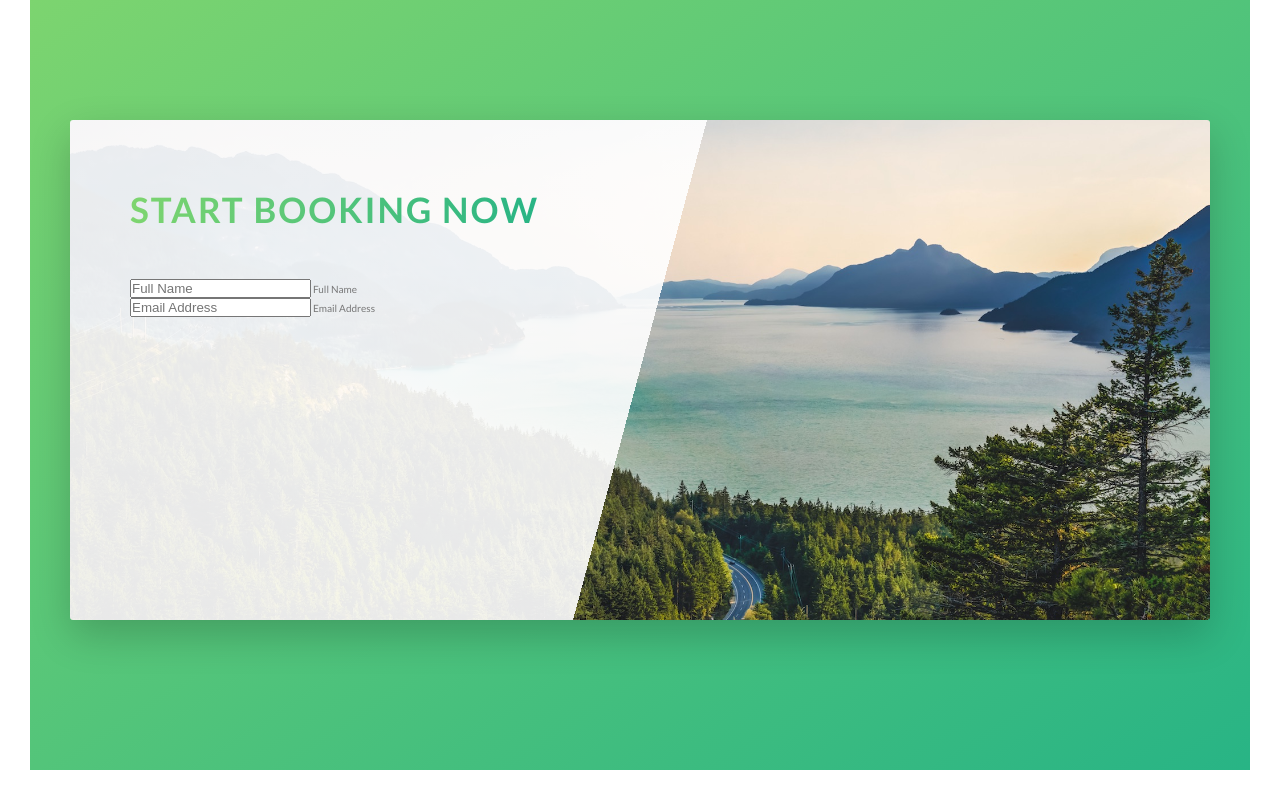
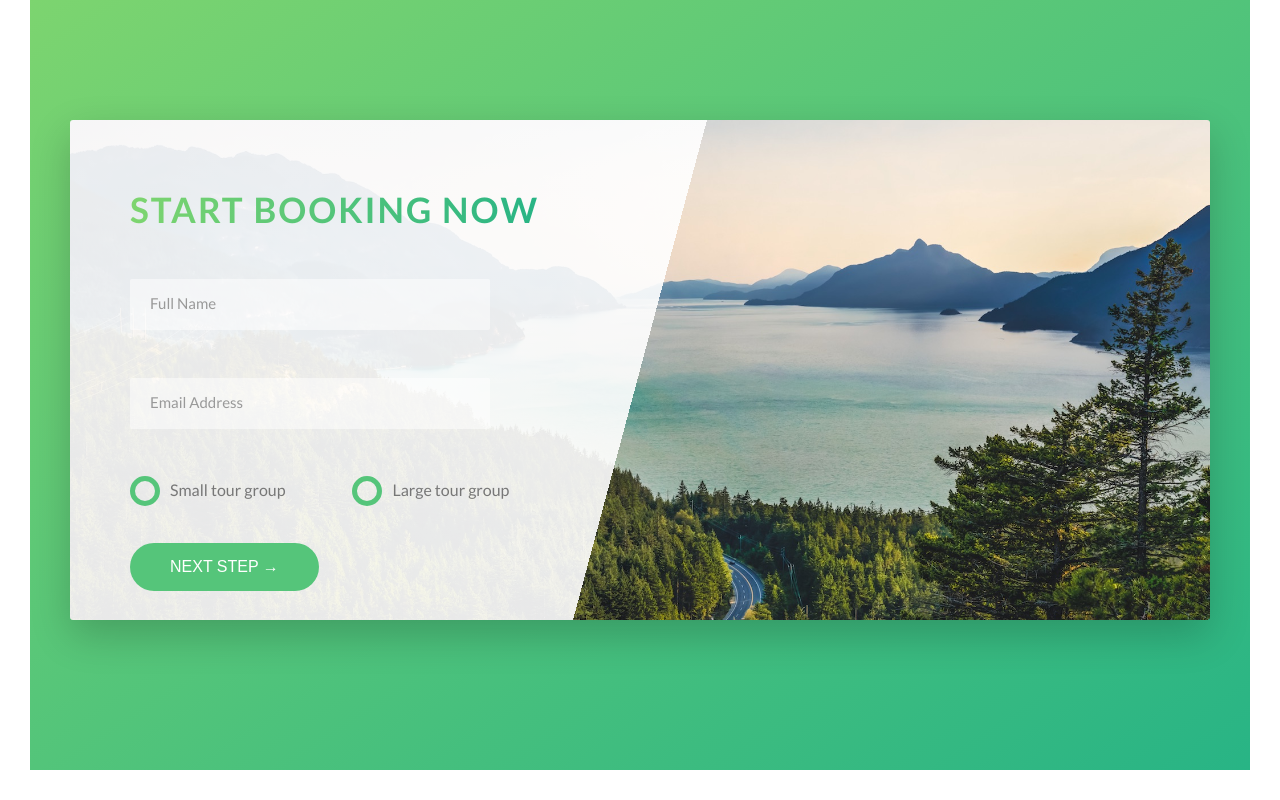
Before and after one commit to TheVanillaBean/natours-legacy, a website: page index.html in a window 1280 px wide. Shown: the part 4535-5335 px from the top of the page. Drawn offline with Linux system fonts and the light colour scheme.

Commit message:
Complete booking section

```diff
--- a/index.html
+++ b/index.html
@@ -284,6 +284,29 @@
                                     <input type="email" class="form__input" placeholder="Email Address" id="email" required>
                                     <label for="email" class="form__label">Email Address</label>
                                 </div>
+
+
+                                <div class="form__group u-margin-bottom-medium">
+                                    <div class="form__radio-group">
+                                        <input type="radio" class="form__radio-input" id="small" name="size">
+                                        <label for="small" class="form__radio-label">
+                                            <span class="form__radio-button"></span>
+                                            Small tour group
+                                        </label>
+                                    </div>
+
+                                    <div class="form__radio-group">
+                                        <input type="radio" class="form__radio-input" id="large" name="size">
+                                        <label for="large" class="form__radio-label">
+                                            <span class="form__radio-button"></span>
+                                            Large tour group
+                                        </label>
+                                    </div>
+                                </div>
+
+                                <div class="form__group">
+                                    <button class="btn btn--green">Next step &rarr;</button>
+                                </div>
                             </form>
                         </div>
                     </div>
--- a/sass/abstracts/_variables.scss
+++ b/sass/abstracts/_variables.scss
@@ -11,7 +11,10 @@ $color-tertiary-dark: #5643fa;
 
 $color-grey-light-1: #f7f7f7;
 $color-grey-light-2: #eee;
+
 $color-grey-dark: #777;
+$color-grey-dark-2: #999;
+
 $color-white: #fff;
 $color-black: #000;
 
--- a/sass/base/_utilities.scss
+++ b/sass/base/_utilities.scss
@@ -1,8 +1,8 @@
-.u-center-text { text-align: center; }
+.u-center-text { text-align: center !important; }
 
-.u-margin-bottom-big { margin-bottom: 8rem; }
-.u-margin-bottom-medium { margin-bottom: 4rem; }
-.u-margin-bottom-small { margin-bottom: 1.5rem; }
+.u-margin-bottom-big { margin-bottom: 8rem !important; }
+.u-margin-bottom-medium { margin-bottom: 4rem !important; }
+.u-margin-bottom-small { margin-bottom: 1.5rem !important; }
 
-.u-margin-top-huge { margin-top: 10rem; }
-.u-margin-top-big { margin-top: 8rem; }
+.u-margin-top-huge { margin-top: 10rem !important; }
+.u-margin-top-big { margin-top: 8rem !important; }
--- a/sass/components/_button.scss
+++ b/sass/components/_button.scss
@@ -1,4 +1,5 @@
 .btn {
+    &,
     &:link,
     &:visited {
         text-transform: uppercase;
@@ -9,6 +10,10 @@
         transition: all .2s;
         position: relative;
         font-size: $default-font-size;
+
+        //Chnage for the <button> element
+        border: none;
+        cursor: pointer;
     }
 
     &:hover {
@@ -21,7 +26,9 @@
         }
     }
 
-    &:active {
+    &:active,
+    &:focus {
+        outline: none;
         transform: translateY(-1px);
         box-shadow: 0 .5rem 1rem rgba($color-black, 0.2);
     }
--- a/sass/components/_form.scss
+++ b/sass/components/_form.scss
@@ -1,3 +1,96 @@
 .form {
 
+    &__group:not(:last-child) {
+        margin-bottom: 2rem;
+    }
+
+    &__input {
+        font-family: inherit;
+        font-size: 1.5rem;
+        color: inherit;
+        padding: 1.5rem 2rem;
+        border-radius: 2px;
+        background-color: rgba($color-white, .5);
+        border: none;
+        border-bottom: 3px solid transparent;
+        width: 80%;
+        display: block;
+        transition: all .3s;
+
+        &:focus {
+            outline: none;
+            box-shadow: 0 1rem 2rem rgba($color-black, .1);
+            border-bottom: 3px solid $color-primary;
+        }
+
+        &:focus:invalid {
+            border-bottom: 3px solid $color-secondary_dark;
+        }
+
+        &::-webkit-input-placeholder {
+            color: $color-grey-dark-2;
+        }
+    }
+
+    &__label{
+        font-size: 1.2rem;
+        font-weight: 700;
+        margin-left: 2rem;
+        margin-top: .7rem;
+        display: block;
+        transition: all .3s;
+    }
+
+    &__input:placeholder-shown + &__label{
+        opacity: 0;
+        visibility: hidden;
+        transform: translateY(-4rem);
+    }
+
+    &__radio-group {
+        width: 49%;
+        display: inline-block;
+    }
+
+    &__radio-input {
+        display: none;
+    }
+
+    &__radio-label {
+        font-size: $default-font-size;
+        cursor: pointer;
+        position: relative;
+        padding-left: 4rem;
+    }
+
+    &__radio-button {
+        height: 3rem;
+        width: 3rem;
+        border: 5px solid $color-primary;
+        border-radius: 50%;
+        display: inline-block;
+        position: absolute;
+        left: 0;
+        top: -.4rem;
+
+        &::after {
+            content: "";
+            display: block;
+            height: 1.3rem;
+            width: 1.3rem;
+            border-radius: 50%;
+            position: absolute;
+            top: 50%;
+            left: 50%;
+            transform: translate(-50%, -50%);
+            background-color: $color-primary;
+            opacity: 0;
+            transition: opacity .2s;
+        }
+    }
+
+    &__radio-input:checked + &__radio-label &__radio-button::after {
+        opacity: 1;
+    }
+
 }
```
Also changed, not shown: css/style.css.
